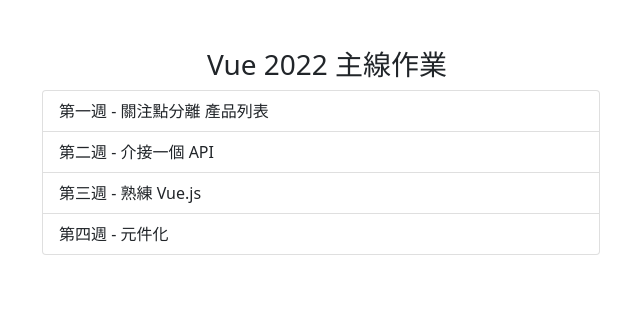
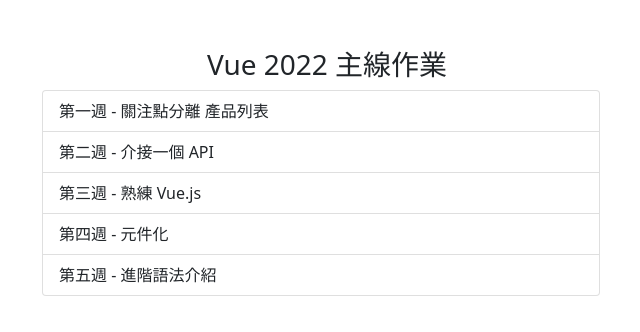
Before and after one commit to ColdingPoTaTo/hex-vue2022-weekly, a plain HTML site: page index.html in a window 1280 px wide. Shown: the whole page, without its empty margins (313-953 px from the left). Drawn offline with nearby package versions, Linux system fonts and the light colour scheme.

Commit message:
add week5 link

```diff
--- a/index.html
+++ b/index.html
@@ -28,6 +28,7 @@
                     <a href="./week2/login.html" class="list-group-item list-group-item-action">第二週 - 介接一個 API</a>
                     <a href="./week3/login.html" class="list-group-item list-group-item-action">第三週 - 熟練 Vue.js</a>
                     <a href="./week4/login.html" class="list-group-item list-group-item-action">第四週 - 元件化</a>
+                    <a href="./week5/cart.html" class="list-group-item list-group-item-action">第五週 - 進階語法介紹</a>
                 </div>
             </div>
         </div>
```
